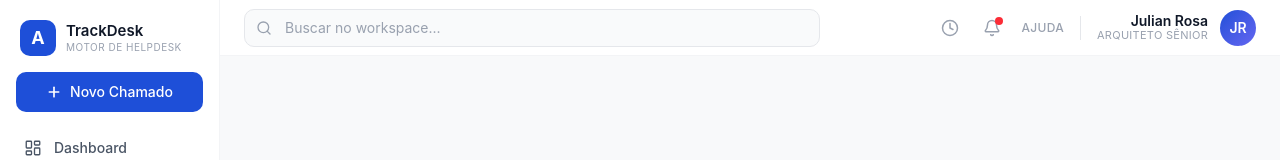
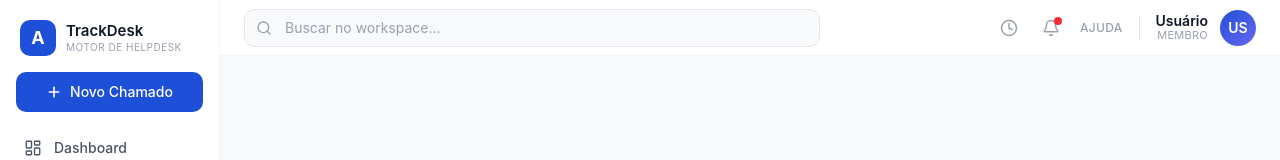
Before and after one commit to ElitonBrighenti/trackdesk, a Next.js app in the folder frontend/: page /kanban in a window 1280 px wide. Shown: the top 160 px of the page. Built offline with nearby package versions, Linux system fonts and the light colour scheme; sample sign-in values are in the browser's storage.

Commit message:
feat(frontend): implementa autenticação mockada com localStorage
validação de credenciais no login, proteção de rotas no layout

do dashboard e repasse de dados para o TopBar

```diff
--- a/frontend/app/(dashboard)/layout.jsx
+++ b/frontend/app/(dashboard)/layout.jsx
@@ -1,11 +1,34 @@
+'use client'
+
+import { useEffect, useState } from 'react'
+import { useRouter } from 'next/navigation'
+import { getUser } from '@/lib/auth'
 import Sidebar from '@/components/layout/Sidebar'
 import TopBar from '@/components/layout/TopBar'
 
 export default function DashboardLayout({ children }) {
+  const router = useRouter()
+  const [user, setUser] = useState(null)
+  const [loading, setLoading] = useState(true)
+
+  useEffect(() => {
+    const loggedUser = getUser()
+    if (!loggedUser) {
+      router.push('/login')
+    } else {
+      setUser(loggedUser)
+      setLoading(false)
+    }
+  }, [router])
+
+  if (loading) {
+    return null // Retorna null enquanto verifica a autenticação para evitar flash de tela não autenticada
+  }
+
   return (
     <div className="min-h-screen bg-[#F8F9FA]">
       <Sidebar />
-      <TopBar />
+      <TopBar user={user} />
 
       {/* Área de conteúdo principal */}
       <main className="ml-[220px] mt-[56px] p-6">
--- a/frontend/app/login/page.jsx
+++ b/frontend/app/login/page.jsx
@@ -1,5 +1,6 @@
 'use client'
 
+import { useState } from 'react'
 import Link from 'next/link'
 import { useRouter } from 'next/navigation'
 import { Button } from '@/components/ui/button'
@@ -7,12 +8,29 @@ import { Input } from '@/components/ui/input'
 import { Label } from '@/components/ui/label'
 import { Mail, Lock } from 'lucide-react'
 
+const MOCK_USER = {
+  email: 'admin@trackdesk.com',
+  senha: 'admin123',
+  nome: 'Julian Rossi',
+  cargo: 'Arquiteto Sênior'
+}
+
 export default function LoginPage() {
   const router = useRouter()
+  const [email, setEmail] = useState('')
+  const [password, setPassword] = useState('')
+  const [error, setError] = useState('')
 
   const handleSubmit = (e) => {
     e.preventDefault()
+    setError('')
+
+    if (email === MOCK_USER.email && password === MOCK_USER.senha) {
+      localStorage.setItem('trackdesk_user', JSON.stringify(MOCK_USER))
       router.push('/dashboard')
+    } else {
+      setError('E-mail ou senha incorretos')
+    }
   }
 
   return (
@@ -106,6 +124,8 @@ export default function LoginPage() {
                   type="email"
                   placeholder="nome@empresa.com"
                   className="pl-9 h-11 border-gray-200 focus:border-[#1E4FD8] focus:ring-[#1E4FD8] rounded-lg"
+                  value={email}
+                  onChange={(e) => setEmail(e.target.value)}
                   required
                 />
               </div>
@@ -127,17 +147,24 @@ export default function LoginPage() {
                   type="password"
                   placeholder="••••••••"
                   className="pl-9 h-11 border-gray-200 focus:border-[#1E4FD8] focus:ring-[#1E4FD8] rounded-lg"
+                  value={password}
+                  onChange={(e) => setPassword(e.target.value)}
                   required
                 />
               </div>
             </div>
 
+            <div className="space-y-2 pt-2">
               <Button
                 type="submit"
-              className="w-full h-11 bg-[#1E4FD8] hover:bg-[#1a45c0] text-white font-medium rounded-lg flex items-center justify-center gap-2 mt-2"
+                className="w-full h-11 bg-[#1E4FD8] hover:bg-[#1a45c0] text-white font-medium rounded-lg flex items-center justify-center gap-2"
               >
                 Entrar <span className="text-lg leading-none">→</span>
               </Button>
+              {error && (
+                <p className="text-sm text-red-500 text-center font-medium">{error}</p>
+              )}
+            </div>
           </form>
 
           <div className="relative my-8">
--- a/frontend/components/layout/TopBar.jsx
+++ b/frontend/components/layout/TopBar.jsx
@@ -2,7 +2,22 @@
 
 import { Search, Bell, Clock, HelpCircle } from 'lucide-react'
 
-export default function TopBar() {
+export default function TopBar({ user }) {
+  // Helpers para o fallback de nome e iniciais
+  const nome = user?.nome || 'Usuário'
+  const cargo = user?.cargo || 'Membro'
+
+  const getInitials = (name) => {
+    if (!name) return 'U'
+    const parts = name.split(' ')
+    if (parts.length > 1) {
+      return (parts[0][0] + parts[parts.length - 1][0]).toUpperCase()
+    }
+    return name.substring(0, 2).toUpperCase()
+  }
+
+  const initials = getInitials(nome)
+
   return (
     <header className="fixed top-0 left-[220px] right-0 h-[56px] bg-white border-b border-gray-100 flex items-center justify-between px-6 z-30">
       {/* Campo de busca */}
@@ -45,14 +60,14 @@ export default function TopBar() {
         <div className="flex items-center gap-3">
           <div className="text-right">
             <p className="text-sm font-semibold text-gray-900 leading-tight">
-              Julian Rosa
+              {nome}
             </p>
             <p className="text-[11px] text-gray-400 uppercase tracking-wide leading-tight">
-              Arquiteto Sênior
+              {cargo}
             </p>
           </div>
           <div className="w-9 h-9 rounded-full bg-gradient-to-br from-[#1E4FD8] to-[#6366F1] flex items-center justify-center text-white text-sm font-semibold">
-            JR
+            {initials}
           </div>
         </div>
       </div>
--- /dev/null
+++ b/frontend/lib/auth.js
@@ -0,0 +1,17 @@
+export const getUser = () => {
+  if (typeof window === 'undefined') return null;
+  const user = localStorage.getItem('trackdesk_user');
+  if (!user) return null;
+  try {
+    return JSON.parse(user);
+  } catch (err) {
+    return null;
+  }
+};
+
+export const logout = () => {
+  if (typeof window !== 'undefined') {
+    localStorage.removeItem('trackdesk_user');
+    window.location.href = '/login';
+  }
+};
```
Lines whose indentation alone changed are shown as unchanged.
